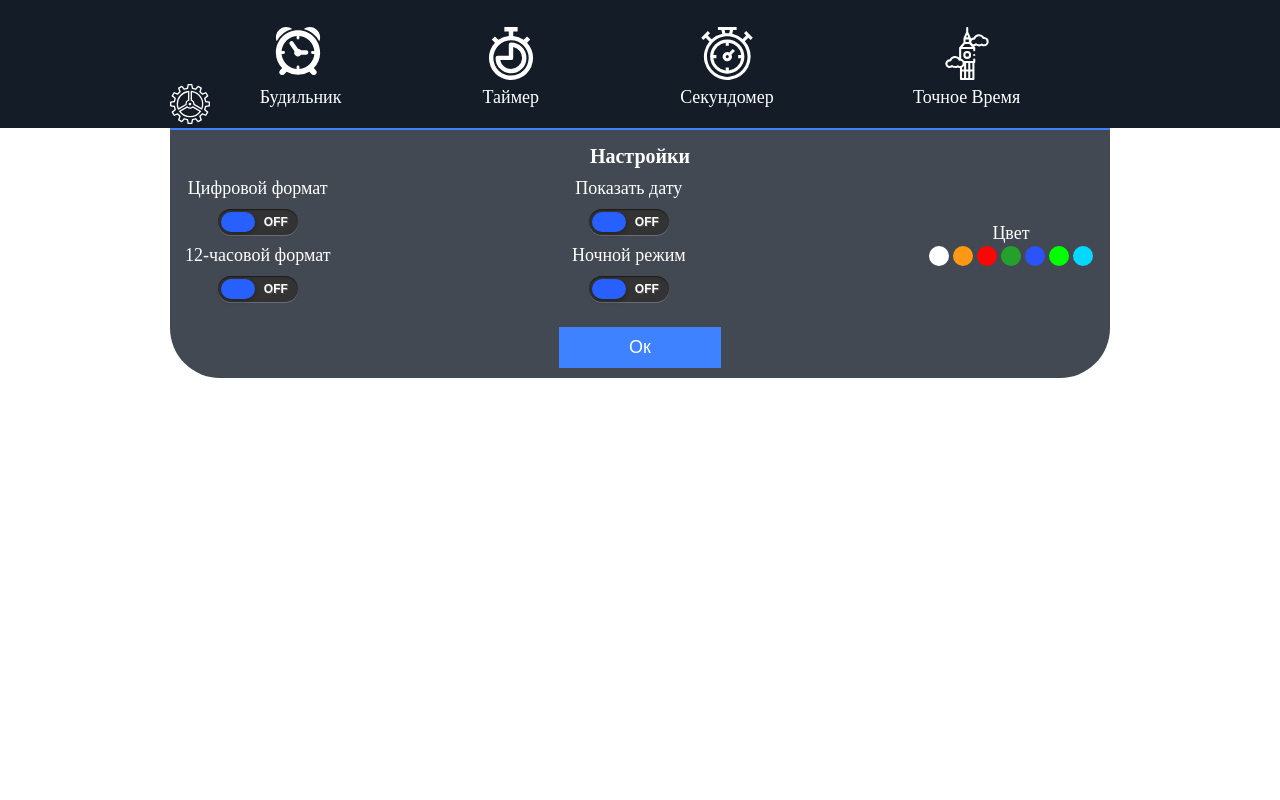
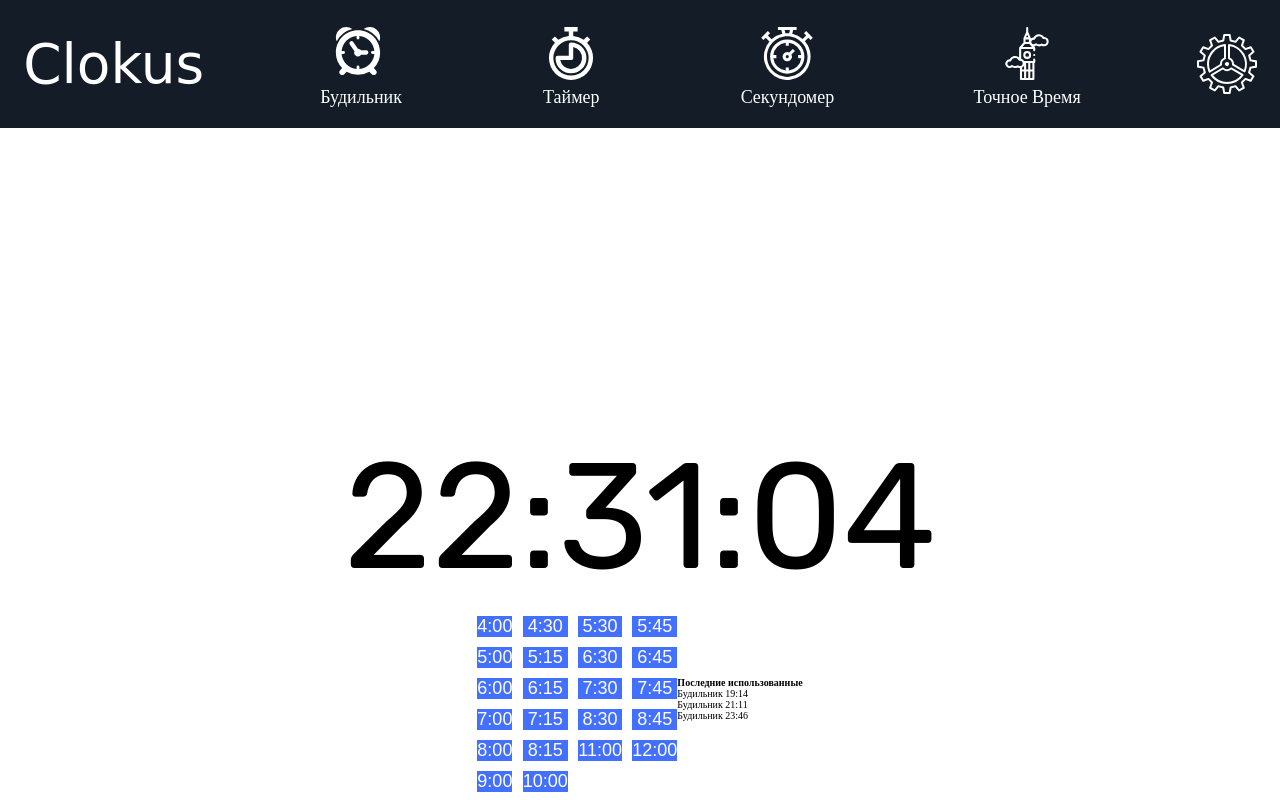
Before and after one commit to zarokych000/clock-timer-alarm, a plain HTML site: page index.html in a window 1280 px wide. Drawn offline with Linux system fonts and the light colour scheme; a web font is replaced by a local one.

Commit message:
layouting 0.3

```diff
--- a/index.html
+++ b/index.html
@@ -7,16 +7,17 @@
   <meta name="robots" content="index,follow">
   <title>Clokus</title>
   <link rel="icon" href="/favicon-16x16.png">
-  <link href="https://fonts.googleapis.com/css?family=Pattaya|Poppins:400,500&display=swap" rel="stylesheet">
+  <link rel="preconnect" href="https://fonts.gstatic.com">
+  <link href="https://fonts.googleapis.com/css2?family=Fondamento:ital@1&family=Rubik&display=swap" rel="stylesheet">
   <link rel="stylesheet" href="/style.css">
 </head>
 <body>
   <header class="header">
     <div class="wrapper">
+      <div class="label">
+        Clokus
+      </div>
       <nav>
-        <div class="cog-wheel">
-          <img src="cogwheel.svg" alt="">
-        </div>
         <ul class="header-links">
           <li>
             <a class="header-link" href="">
@@ -60,6 +61,9 @@
           </li>
         </ul>
       </nav>
+      <div class="cog-wheel">
+        <img src="cogwheel.svg" alt="">
+      </div>
     </div>
     <section class="settings">
       <h4>Настройки</h4>
@@ -124,10 +128,68 @@
         </li>
       </ul>
       <div class="settings-button"><button>Ок</button></div>
-
     </section>
   </header>
-  <main></main>
+  <main>
+    <section class="clock-section">
+      <div class="clock-wrapper">
+        <div class="clock">
+          <span id="hours">22</span>:<span id="minutes">31</span>:<span id="seconds">04</span>
+        </div>
+      </div>
+      <div class="clock-set-preset-wrapper">
+        <div class="set-preset-time">
+          <div>
+            <button>4:00</button>
+            <button>5:00</button>
+            <button>6:00</button>
+            <button>7:00</button>
+            <button>8:00</button>
+            <button>9:00</button>
+          </div>
+          <div>
+            <button>4:30</button>
+            <button>5:15</button>
+            <button>6:15</button>
+            <button>7:15</button>
+            <button>8:15</button>
+            <button>10:00</button>
+          </div>
+          <div>
+            <button>5:30</button>
+            <button>6:30</button>
+            <button>7:30</button>
+            <button>8:30</button>
+            <button>11:00</button>
+          </div>
+          <div>
+            <button>5:45</button>
+            <button>6:45</button>
+            <button>7:45</button>
+            <button>8:45</button>
+            <button>12:00</button>
+          </div>
+        </div>
+        <div class="last-used">
+          <h4>Последние использованные</h4>
+          <div class="last-used-list">
+            <div>
+              <span class="last-used-utility">Будильник</span>
+              <span class="last-used-time">19:14</span>
+            </div>
+            <div>
+              <span class="last-used-utility">Будильник</span>
+              <span class="last-used-time">21:11</span>
+            </div>
+            <div>
+              <span class="last-used-utility">Будильник</span>
+              <span class="last-used-time">23:46</span>
+            </div>
+          </div>
+        </div>
+      </div>
+    </section>
+  </main>
   <footer></footer>
   <script src="script.js"></script>
 </body>
--- a/script.js
+++ b/script.js
@@ -1,4 +1,8 @@
+"use strict";
+
 let cog = document.querySelector('.cog-wheel');
+let settingsBar = document.querySelector(".settings");
 cog.addEventListener('click', () =>{
-
+  console.log(settingsBar);
+  settingsBar.classList.toggle('settings-show');
 });
--- a/style.css
+++ b/style.css
@@ -10,16 +10,30 @@ html{
   font-size: 62.5%;
 }
 
+
+
 .wrapper{
+  display: flex;
+  justify-content: space-around;
   background: #131c27;
-  width: 100%;
+}
+
+.label{
+  font-family: 'Fondamento', cursive;
+  padding-left: 1rem;
+  flex: 0 1 5rem;
+  display: block;
+  align-self: center;
+  justify-self: center;
+  color: white;
+  font-size: 5.5rem;
 }
 
 .wrapper nav {
+  flex: 2 1 40rem;
   position: relative;
   max-width: 94rem;
   /* color:  #131c27; */
-  margin: 0 auto;
   padding: 2rem;
   padding-top: 2rem;
   display: flex;
@@ -27,11 +41,11 @@ html{
 }
 
 .cog-wheel{
-  position: absolute;
-  bottom: 0.4rem;
-  left: 0;
-  width: 4rem;
-  height: 4rem;
+  flex: 0 0 6rem;
+  align-self: center;
+  margin-right: 1rem;
+  width: 8rem;
+  height: 8rem;
 }
 
 .cog-wheel img{
@@ -76,10 +90,11 @@ html{
 }
 
 .settings {
-  display: flex;
-  flex-direction: column;
-  align-items: center;
-  justify-content: center;
+  position: absolute;
+  left: 50%;
+  transform: translateX(-50%);
+  display: none;
+  transition: all 0.5s ease 0.1s;
   color: white;
   font-size: 1.8rem;
   width: 94rem;
@@ -88,6 +103,14 @@ html{
   border-bottom-left-radius: 5rem;
   border-bottom-right-radius: 5rem;
   background: #131c27cc
+}
+
+.settings-show {
+  display: flex;
+  flex-direction: column;
+  align-items: center;
+  justify-content: center;
+  opacity: 1;
 }
 .settings h4{
   padding-top: 1.5rem;
@@ -205,3 +228,66 @@ html{
 .acidgreen{
   background: rgb(3, 255, 3);
 }
+
+/* clock section */
+
+.clock-section{
+  /* background: rgb(141, 141, 141); */
+  display: flex;
+  flex-direction: column;
+  justify-content: center;
+  align-items: center;
+}
+
+.clock-wrapper{
+  width: 94rem;
+  margin: 0 auto;
+  margin-top: 30rem;
+  background: white;
+  display: flex;
+  justify-content: center;
+  align-items: center;
+}
+
+.clock{
+  font-family: 'Rubik', sans-serif;
+  font-size: 15rem;
+  color: rgb(0, 0, 0);
+}
+
+.clock-set-preset-wrapper{
+  display: flex;
+  justify-content: space-between;
+  align-items: center;
+}
+
+.set-preset-time{
+  width: 20rem;
+  display: flex;
+  justify-content: space-between;
+}
+
+.set-preset-time div{
+  display: flex;
+  flex-direction: column;
+}
+
+.set-preset-time div button{
+  margin-top: 1rem;
+  font-size: 1.8rem;
+  border: none;
+  background: rgb(68, 112, 255);
+  color: white;
+}
+
+.last-used{
+
+}
+
+
+@media screen and (max-width: 944px){
+  /* settings bar section */
+.settings {
+  width: 45rem;
+}
+}
```
